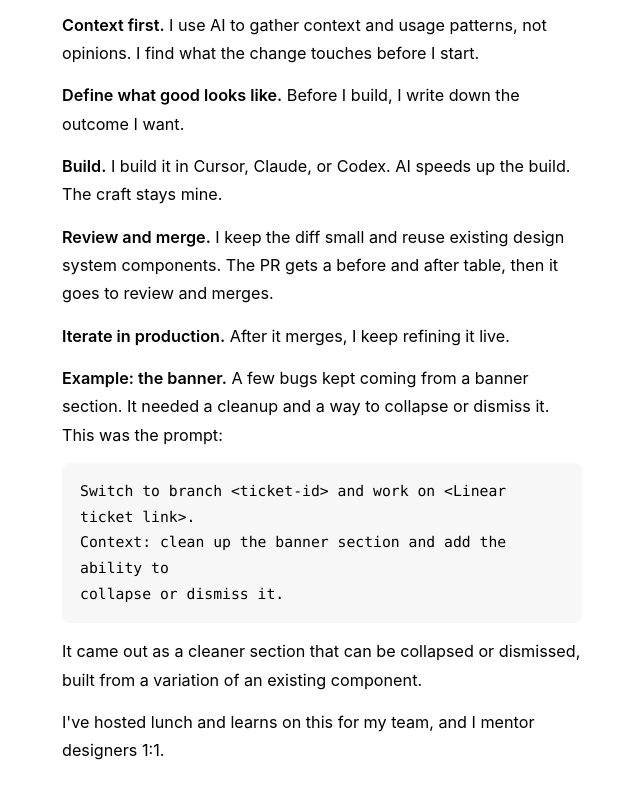
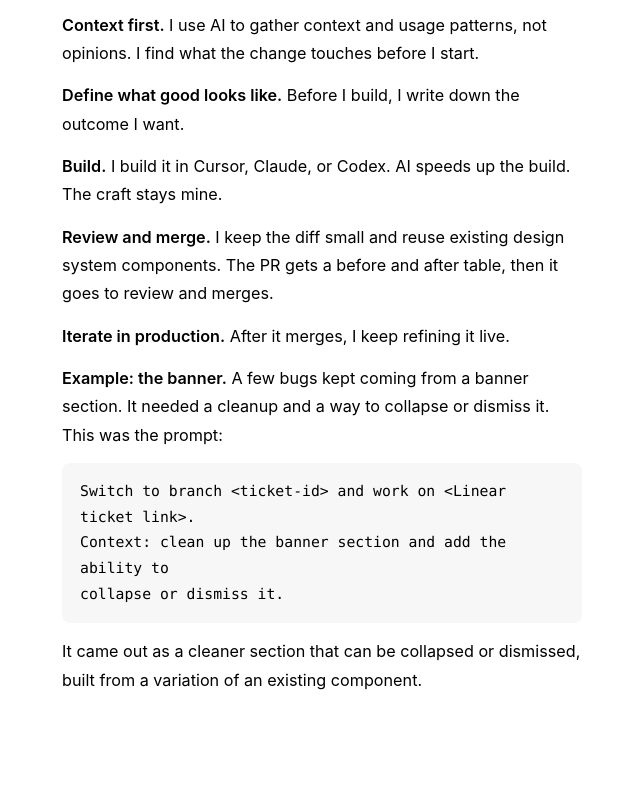
Before and after one commit to raoomahima/raoomahima.github.io, a plain HTML site: page writing/from-design-to-pr.html in a window 1280 px wide. Shown: the part 481-1280 px from the top of the page, without its empty margins (318-958 px from the left). Drawn offline with nearby package versions, Linux system fonts and the light colour scheme; a web font is replaced by a local one.

Commit message:
Drop the mentoring close so the post stays on the ticket-to-PR process.
Co-authored-by: raoomahima <raoomahima@users.noreply.github.com>

```diff
--- a/writing/from-design-to-pr.html
+++ b/writing/from-design-to-pr.html
@@ -173,8 +173,6 @@
 Context: clean up the banner section and add the ability to
 collapse or dismiss it.</code></pre>
     <p>It came out as a cleaner section that can be collapsed or dismissed, built from a variation of an existing component.</p>
-
-    <p>I've hosted lunch and learns on this for my team, and I mentor designers 1:1.</p>
   </main>
 </body>
 </html>
```
